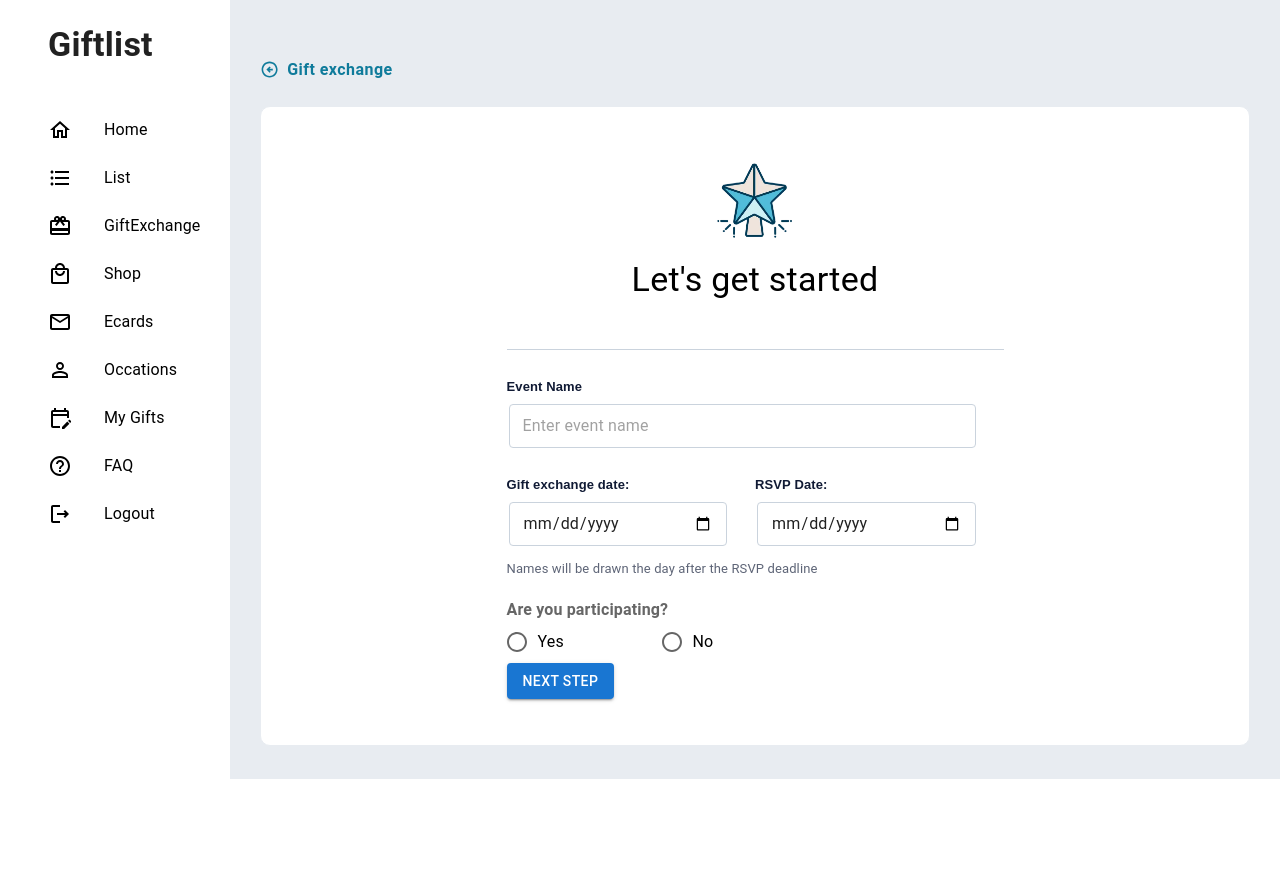
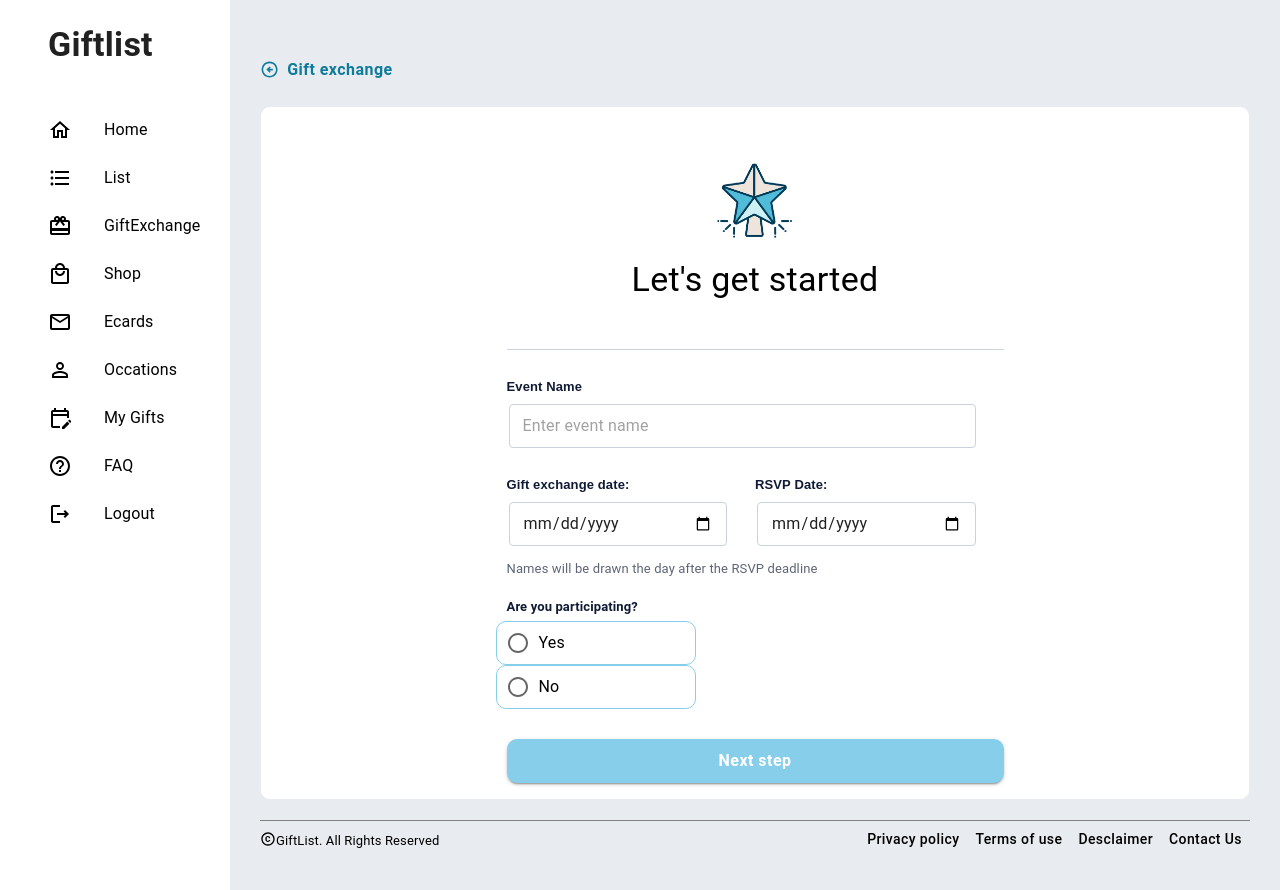
Before and after one commit to FatimaMary/giftlist, a React (Create React App) app in the folder client/: page /eventcreate in a window 1280 px wide. Before the commit the page ends 800 px from the top, so only its background shows below. Built offline with nearby package versions, Linux system fonts and the light colour scheme; the HTML template or start-up script is replaced by a standard one.

Commit message:
css updated

```diff
--- a/client/src/scenes/budget/index.jsx
+++ b/client/src/scenes/budget/index.jsx
@@ -4,16 +4,40 @@ import {
   Button,
   TextField,
   Typography,
+  createTheme,
 } from '@mui/material';
 import axios from 'axios';
 import { useSearchParams, useNavigate } from 'react-router-dom';
+import ArrowCircleLeftOutlinedIcon from '@mui/icons-material/ArrowCircleLeftOutlined';
 
 function Budget() {
   const [budget, setBudget] = useState();
   const [details, setdetails] = useState();
   const [searchParam] = useSearchParams();
   const eventId = searchParam.get("eventId");
+  const userId = searchParam.get("userId");
   const navigate = useNavigate();
+
+  const theme = createTheme({
+    components: {
+      MuiTextField: {
+        styleOverrides: {
+          root: {
+            '& .MuiOutlinedInput-root': {
+              '& fieldset': {
+                borderColor: '#cad3dd',
+              },
+            },
+            '& .MuiOutlinedInput-root.Mui-focused': {
+              '& fieldset': {
+                borderColor: '#cad3dd',
+              },
+            },
+          },
+        },
+      },
+    },
+  });
 
   const handleSubmit = (e) => {
     e.preventDefault();
@@ -27,18 +51,38 @@ function Budget() {
     })
   }
 
-  return <Box m='1.5rem 2.5rem'
-      p='1.5rem 2.5rem'
+  const handleClick = () => {
+    navigate(`/eventcreate?userId=${userId}`);
+  }
+
+  return <Box
+      backgroundColor='#e8ecf1'
+      width='100vw'
+      p='50px 30px 33px 30px'
+    >
+      <Box
       sx={{
         display: 'flex',
-        flexDirection: 'column',
-        gap: '20px',
         alignItems: 'center',
-        justifyContent: 'center',
-        width: '500px',
-        border: '2px solid grey',
+        marginBottom: '1rem',
       }}
+      onClick={handleClick}
     >
+      <ArrowCircleLeftOutlinedIcon
+        sx={{
+          fontSize: '1.2rem',
+          color: '#0f7b9b'
+        }}
+      />
+      <Button
+        sx={{
+          textTransform: 'inherit',
+          color: '#0f7b9b',
+          fontWeight: 'bold',
+          fontSize: '1rem'
+        }}
+      >Step1</Button>
+    </Box>
     <Typography variant='h4'>Gift exchange rules</Typography>
     <Box sx={{
       width: '400px'
--- a/client/src/scenes/eventcreation/index.jsx
+++ b/client/src/scenes/eventcreation/index.jsx
@@ -15,7 +15,8 @@ import FormLabel from '@mui/material/FormLabel';
 import axios from 'axios';
 import { useNavigate, useSearchParams } from "react-router-dom";
 import ArrowCircleLeftOutlinedIcon from '@mui/icons-material/ArrowCircleLeftOutlined';
-import Star from './star.png'
+import Star from './star.png';
+import CopyrightIcon from '@mui/icons-material/Copyright';
 
 function EventCreation() {
   const [eventName, setEventName] = useState();
@@ -59,7 +60,7 @@ function EventCreation() {
     .then((response) => {
       console.log("post response: ", response);
       console.log("response data: ", response.data);
-      navigate(`/budget?eventId=${response.data.eventId}`);
+      navigate(`/budget?eventId=${response.data.eventId}&userId=${userId}`);
     })
   }
 
@@ -69,7 +70,6 @@ function EventCreation() {
 
   return <Box
       backgroundColor='#e8ecf1'
-      // height='100vh'
       width='100vw'
       p='50px 30px 33px 30px'
   >
@@ -273,16 +273,26 @@ function EventCreation() {
         </Box>
       </Box>
       <Box sx={{
-        width: '400px'
+        width: '400px',
+        marginBottom: '20px'
       }}>
         <FormControl>
           <FormLabel
             id="demo-row-radio-buttons-group-label"
             sx={{
-              fontWeight: 'bold'
+              fontWeight: 600,
+              fontSize:'13px',
+              lineHeight: '18px',
+              color: '#101a34',
+              marginBottom:'5px',
+              wordBreak: 'break-all'
             }}
           >Are you participating?</FormLabel>
           <RadioGroup
+            sx={{
+              display: 'flex',
+              width: '100%',
+            }}
             row
             aria-labelledby="demo-row-radio-buttons-group-label"
             name="row-radio-buttons-group"
@@ -294,17 +304,48 @@ function EventCreation() {
               control={<Radio />}
               label="Yes"
               sx={{
-                width: '150px'
+                width: '200px',
+                border: '1px solid skyblue',
+                borderRadius: '10px',
+                // textAlign: 'center',
+                // fontSize: '1rem',
               }}
             />
-            <FormControlLabel value="false" control={<Radio />} label="No" />
+            <FormControlLabel
+              value="false"
+              control={<Radio />}
+              label="No"
+              sx={{
+                width: '200px',
+                border: '1px solid skyblue',
+                borderRadius: '10px',
+                // textAlign: 'center',
+                // fontSize: '1rem',
+              }}
+            />
           </RadioGroup>
         </FormControl>
       </Box>
       <Box>
         <Button
+          onClick={moveToNextStep}
           variant='contained'
-          onClick={moveToNextStep}
+          sx={{
+            border: '2px solid skyblue',
+            borderRadius: '10px',
+            width: '100%',
+            fontSize: '1rem',
+            color: 'white',
+            background: 'skyblue',
+            textTransform: 'inherit',
+            fontWeight:'bold',
+            '&:hover': {
+              backgroundColor: '#D8D8D8',
+              color: 'black',
+              border: '1px solid skyblue'
+            },
+            marginTop: '10px'
+          }}
         >
           Next step
         </Button>
@@ -312,6 +353,84 @@ function EventCreation() {
         </Box>
       </Box>
     </Box>
+    <Box sx={{
+      display: 'flex',
+      justifyContent:'space-between',
+      borderTop: '1px solid grey',
+      marginTop: '20px',
+    }}>
+      <Box sx={{
+        display: 'flex',
+        paddingTop: '10px',
+      }}
+      >
+        <CopyrightIcon
+          sx={{
+            fontSize: '16px'
+          }}
+        />
+        <Typography sx={{
+            fontSize: '13px'
+          }}
+        >
+          GiftList. All Rights Reserved
+        </Typography>
+      </Box>
+      <Box>
+        <Button
+          sx={{
+            textTransform: 'inherit',
+            color:'black',
+            '&:hover': {
+              cursor: 'pointer',
+              color: 'skyblue',
+              background: 'transparent'
+            },
+          }}
+        >
+          Privacy policy
+        </Button>
+        <Button
+          sx={{
+            textTransform: 'inherit',
+            color:'black',
+            '&:hover': {
+              cursor: 'pointer',
+              color: 'skyblue',
+              background: 'transparent'
+            },
+          }}
+        >
+          Terms of use
+        </Button>
+        <Button
+          sx={{
+            textTransform: 'inherit',
+            color:'black',
+            '&:hover': {
+              cursor: 'pointer',
+              color: 'skyblue',
+              background: 'transparent'
+            },
+          }}
+        >
+          Desclaimer
+        </Button>
+        <Button
+          sx={{
+            textTransform: 'inherit',
+            color:'black',
+            '&:hover': {
+              cursor: 'pointer',
+              color: 'skyblue',
+              background: 'transparent'
+            },
+          }}
+        >
+          Contact Us
+        </Button>
+      </Box>
+    </Box>
   </Box>
 }
 
--- a/client/src/scenes/giftExchange/index.jsx
+++ b/client/src/scenes/giftExchange/index.jsx
@@ -37,7 +37,6 @@ function GiftExchange() {
 
   return <Box
       backgroundColor='#e8ecf1'
-      height='100vh'
       width='100vw'
       p='50px 30px 33px 30px'
     >
@@ -119,6 +118,8 @@ function GiftExchange() {
                   display: 'flex',
                   alignItems: 'center',
                   justifyContent: 'center',
+                  // flexDirection: 'column',
+                  // flexWrap: 'wrap'
                 }}
                 key={i}
               >
```
